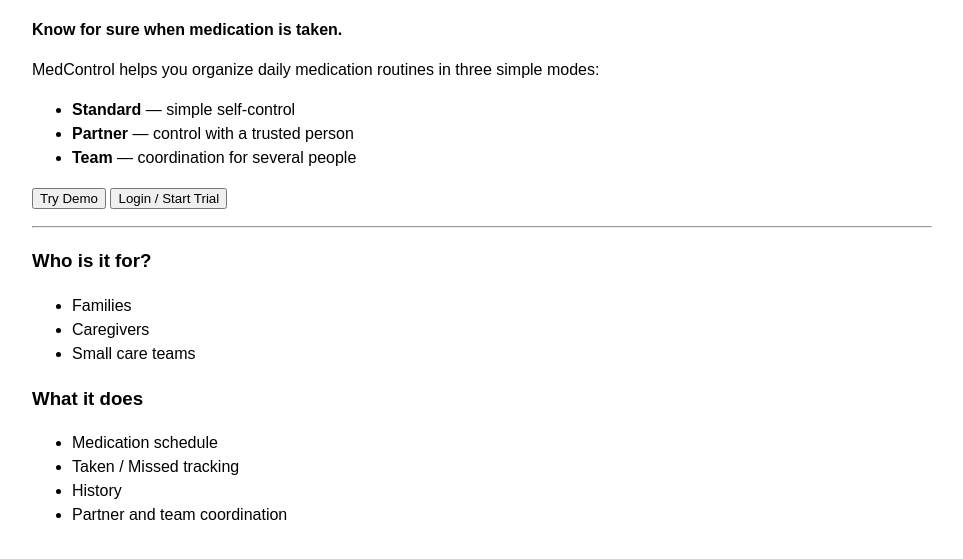
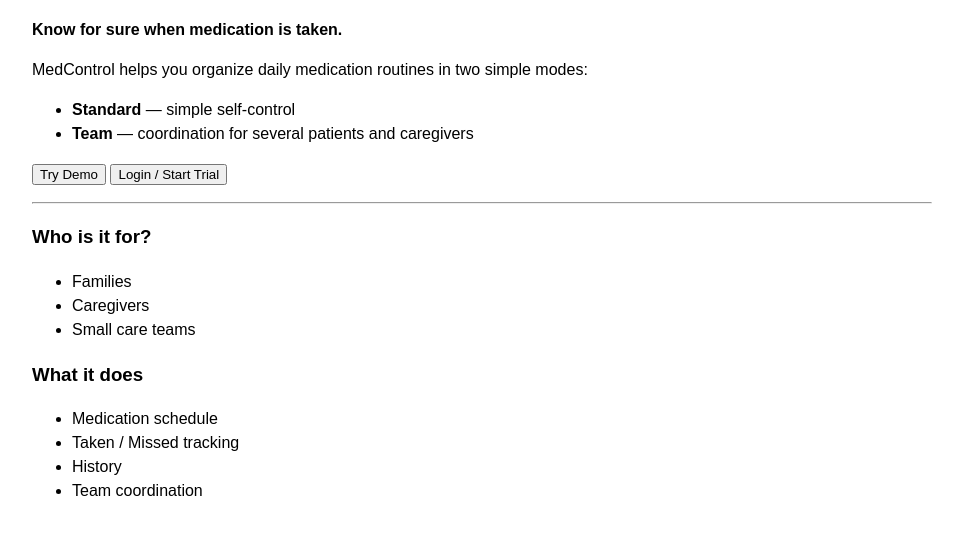
Before and after one commit to affixo-network/medcontrol, a plain HTML site: page index.html in a window 1280 px wide. Shown: the part 91-650 px from the top of the page, without its empty margins (158-1121 px from the left). Drawn offline with Linux system fonts and the light colour scheme.

Commit message:
Update index.html

```diff
--- a/index.html
+++ b/index.html
@@ -12,13 +12,12 @@
 <p><b>Know for sure when medication is taken.</b></p>
 
 <p>
-MedControl helps you organize daily medication routines in three simple modes:
+MedControl helps you organize daily medication routines in two simple modes:
 </p>
 
 <ul>
   <li><b>Standard</b> — simple self-control</li>
-  <li><b>Partner</b> — control with a trusted person</li>
-  <li><b>Team</b> — coordination for several people</li>
+  <li><b>Team</b> — coordination for several patients and caregivers</li>
 </ul>
 
 <p>
@@ -40,7 +39,7 @@
   <li>Medication schedule</li>
   <li>Taken / Missed tracking</li>
   <li>History</li>
-  <li>Partner and team coordination</li>
+  <li>Team coordination</li>
 </ul>
 
 </body>
```
